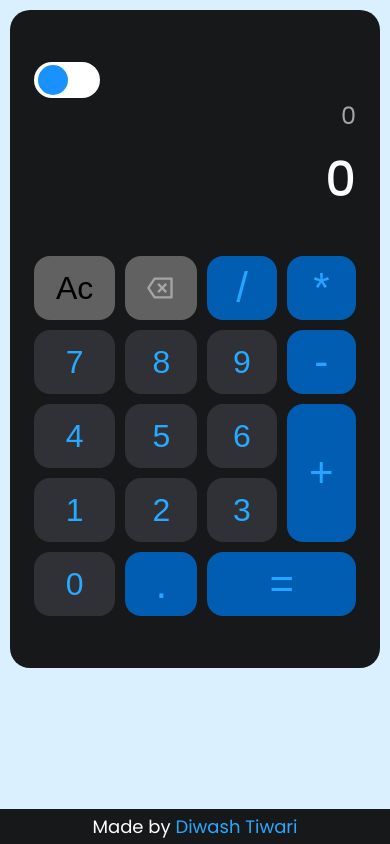
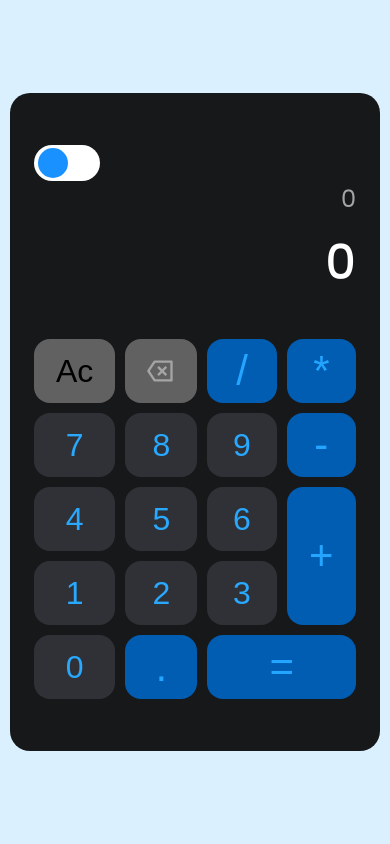
Before and after one commit to Leodiwas/Calculator, a website built with Parcel: page index.html in a window 390 px wide. Built offline with nearby package versions, Linux system fonts and the light colour scheme.

Commit message:
modified css

```diff
--- a/assects/src/css/style.css
+++ b/assects/src/css/style.css
@@ -36,12 +36,12 @@ html {
 }
 
 body {
-  height: 100vh;
   font-family: var(--font-primary);
   background-color: var(--color-body-bg);
   font-style: normal;
   transition: all 0.4s;
   position: relative;
+  overflow: hidden;
 }
 
 body.active {
@@ -186,6 +186,7 @@ a {
 
 /* /////////////// Styling /////////////////// */
 .calc__box {
+  height: 90vh;
   width: 100vw;
   display: flex;
   justify-content: center;
@@ -225,9 +226,6 @@ a {
 /* ///////////////////  Author  ///////////////////// */
 
 .author {
-  position: absolute;
-  left: 0;
-  bottom: 0;
   text-align: center;
   background-color: var(--color-dark-bg);
   padding: 1rem;
@@ -246,11 +244,16 @@ a {
     border-radius: 2rem;
   }
 
+  .calc__box {
+    height: 100vh;
+    margin-bottom: 0;
+  }
+
   .calc__btns {
     gap: 1rem;
   }
 
   .author {
-    padding: 0.4rem;
+    display: none;
   }
 }
```
